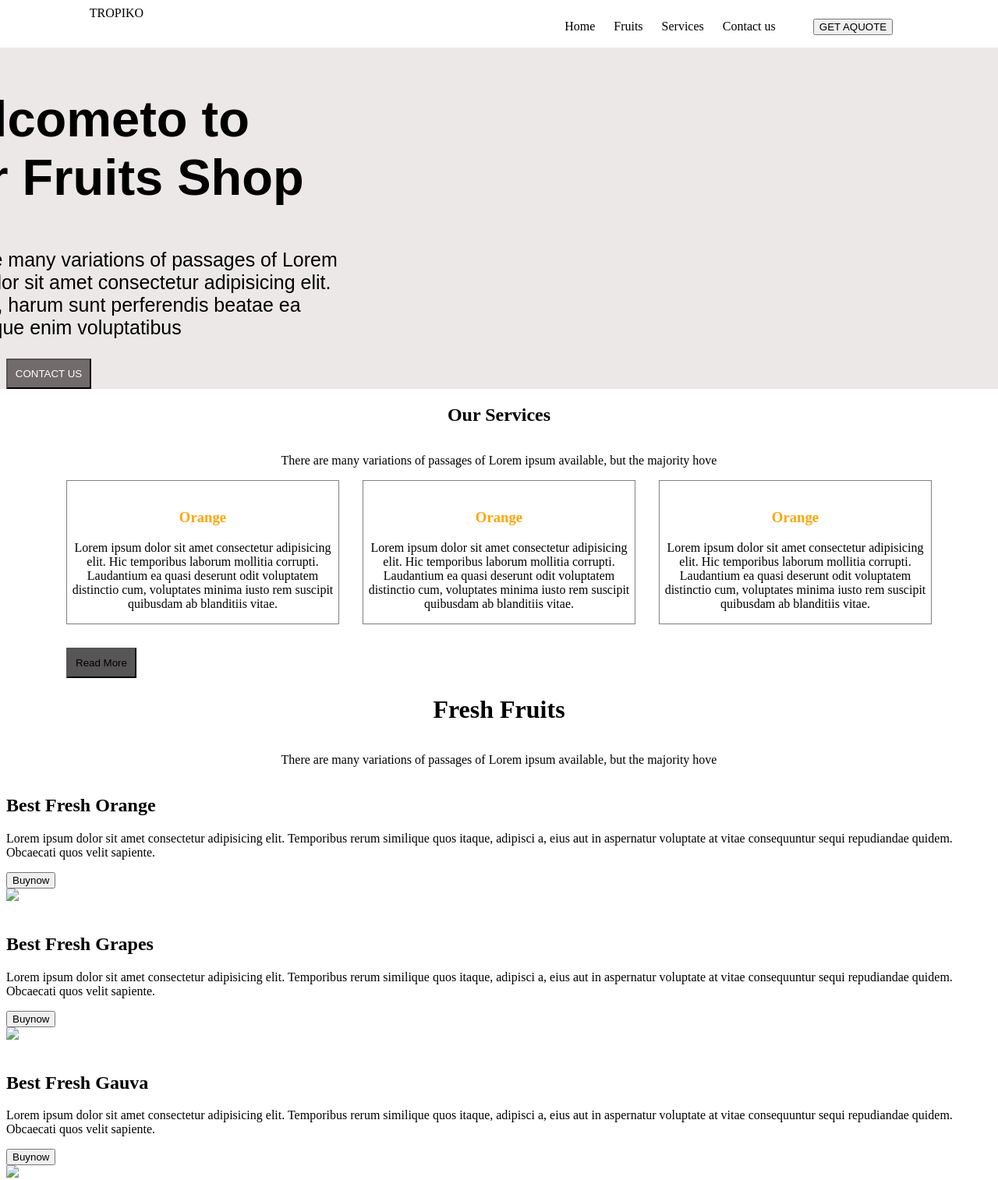
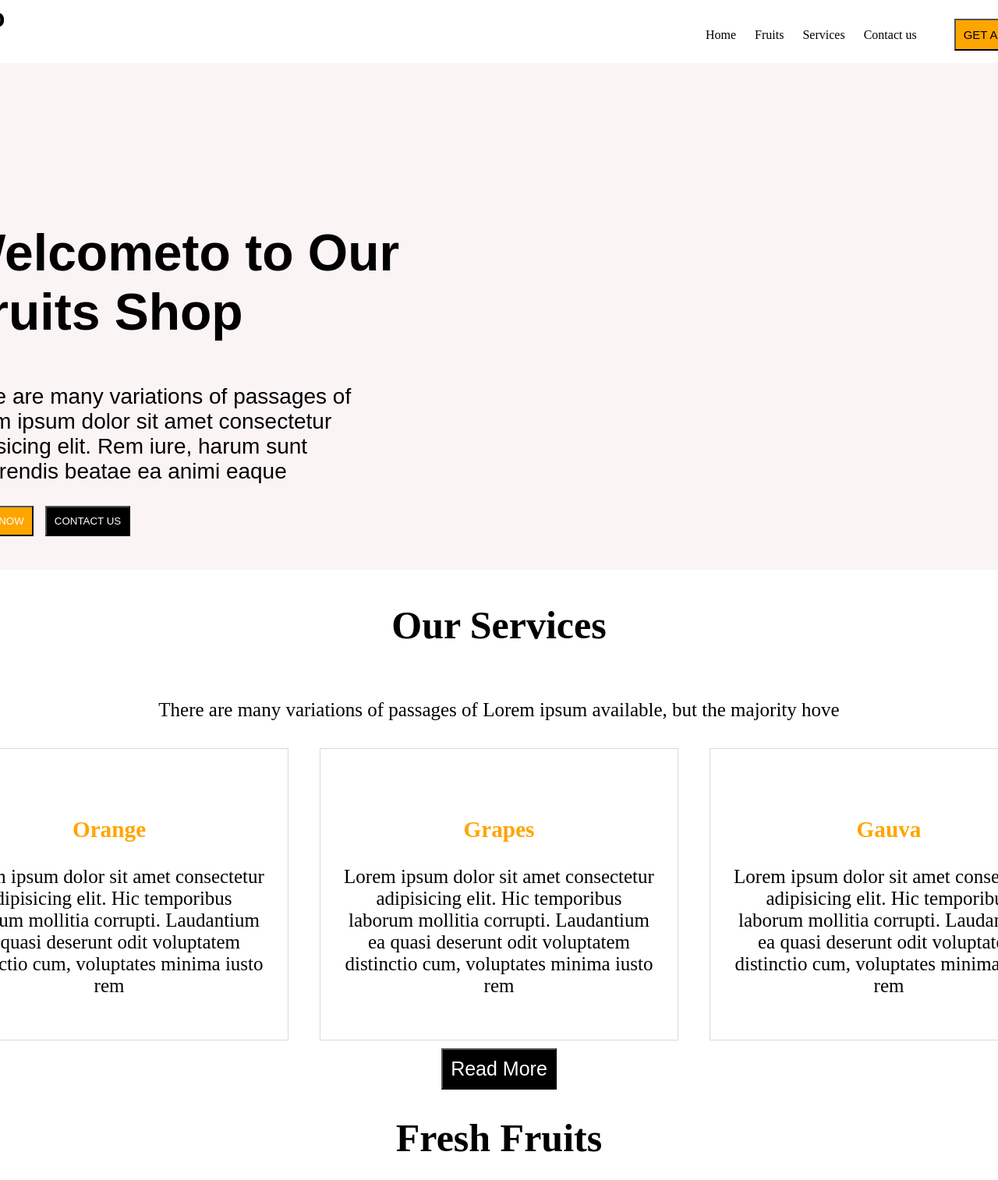
Before and after one commit to nita95/TROPIKO, a plain HTML site: page index.html in a window 1280 px wide. Shown: the top 1514 px of the page at 78% size. Drawn offline with Linux system fonts and the light colour scheme.

Commit message:
Trabajo relativamente terminado
ubicacion de los objetos terminado, solo hacen falta detalles pequeños de visualizacion.

```diff
--- a/index.html
+++ b/index.html
@@ -26,7 +26,7 @@
     <section class="menu2">
         <div class="menu2_text">
             <h2>Welcometo to Our Fruits Shop</h2>
-            <p> There are many variations of passages of Lorem ipsum dolor sit amet consectetur adipisicing elit. Rem iure, harum sunt perferendis beatae ea animi eaque enim voluptatibus </p>
+            <p> There are many variations of passages of Lorem ipsum dolor sit amet consectetur adipisicing elit. Rem iure, harum sunt perferendis beatae ea animi eaque  </p>
             <div class="btnmenu2">
                 <input type="button" id="compra" value="SHOP NOW">
                 <input type="button" id="contacto" value="CONTACT US">
@@ -45,23 +45,23 @@
         <div class="tarjetas">
             <img src="Imagenes/card-item-1.png" alt="">
             <h3>Orange</h3>
-            <p>Lorem ipsum dolor sit amet consectetur adipisicing elit. Hic temporibus laborum mollitia corrupti. Laudantium ea quasi deserunt odit voluptatem distinctio cum, voluptates minima iusto rem suscipit quibusdam ab blanditiis vitae.</p>
+            <p>Lorem ipsum dolor sit amet consectetur adipisicing elit. Hic temporibus laborum mollitia corrupti. Laudantium ea quasi deserunt odit voluptatem distinctio cum, voluptates minima iusto rem </p>
         </div>
         <div class="tarjetas">
             <img src="Imagenes/card-item-2.png" alt="">
-            <h3>Orange</h3>
-            <p>Lorem ipsum dolor sit amet consectetur adipisicing elit. Hic temporibus laborum mollitia corrupti. Laudantium ea quasi deserunt odit voluptatem distinctio cum, voluptates minima iusto rem suscipit quibusdam ab blanditiis vitae.</p>
+            <h3>Grapes</h3>
+            <p>Lorem ipsum dolor sit amet consectetur adipisicing elit. Hic temporibus laborum mollitia corrupti. Laudantium ea quasi deserunt odit voluptatem distinctio cum, voluptates minima iusto rem </p>
         </div>
         <div class="tarjetas">
             <img src="Imagenes/card-item-3.png" alt="">
-            <h3>Orange</h3>
-            <p>Lorem ipsum dolor sit amet consectetur adipisicing elit. Hic temporibus laborum mollitia corrupti. Laudantium ea quasi deserunt odit voluptatem distinctio cum, voluptates minima iusto rem suscipit quibusdam ab blanditiis vitae.</p>
+            <h3>Gauva</h3>
+            <p>Lorem ipsum dolor sit amet consectetur adipisicing elit. Hic temporibus laborum mollitia corrupti. Laudantium ea quasi deserunt odit voluptatem distinctio cum, voluptates minima iusto rem </p>
         </div>
+    </section>
     <div class="btntarjeta">
         <input type="button" value="Read More" id="btn" >
     </div>
 
-    </section>
 
         <div class="servicios">
             <h1>Fresh Fruits</h1>
@@ -69,33 +69,39 @@
         </div>
 
         <section class="frutas_frescas">
+            <div class="container_fruta">
                 <div class="frutas">
                   <h2>Best Fresh Orange</h2>
-                <p>Lorem ipsum dolor sit amet consectetur adipisicing elit. Temporibus rerum similique quos itaque, adipisci a, eius aut in aspernatur voluptate at vitae consequuntur sequi repudiandae quidem. Obcaecati quos velit sapiente.</p>
+                  <p>Lorem ipsum dolor sit amet consectetur adipisicing elit. Temporibus rerum similique quos itaque, adipisci a, eius aut in </p>
                     <input type="button" value="Buynow" id="compraya">
                     <div>
                         <img src="Imagenes/orange.png">
                   </div>
                 </div>
-            <br>
+
+            </div>
+            <div class="container_fruta">
                     <div class="frutas">
                          <h2>Best Fresh Grapes</h2>
-                <p>Lorem ipsum dolor sit amet consectetur adipisicing elit. Temporibus rerum similique quos itaque, adipisci a, eius aut in aspernatur voluptate at vitae consequuntur sequi repudiandae quidem. Obcaecati quos velit sapiente.</p>
+                         <p>Lorem ipsum dolor sit amet consectetur adipisicing elit. Temporibus rerum similique quos itaque, adipisci a, eius aut in </p>
                          <input type="button" value="Buynow" id="compraya">
                         <div>
                             <img src="Imagenes/grapes.png">
                         </div>
                     </div>
-            <br>
+            </div>
+            <div class="container_fruta">
                     <div class="frutas">
                         <h2>Best Fresh Gauva</h2>
-                <p>Lorem ipsum dolor sit amet consectetur adipisicing elit. Temporibus rerum similique quos itaque, adipisci a, eius aut in aspernatur voluptate at vitae consequuntur sequi repudiandae quidem. Obcaecati quos velit sapiente.</p>
+                        <p>Lorem ipsum dolor sit amet consectetur adipisicing elit. Temporibus rerum similique quos itaque, adipisci a, eius aut in </p>
                         <input type="button" value="Buynow" id="compraya">
                         <div>
                             <img src="Imagenes/gauva.png">
                         </div>
                     </div>
+            </div>
         </section>
+
         <div class="tasty">
             <img src="Imagenes/tasty-image.png" alt="">
             <div class="texto">VERY TASTY FRUIST</div>
--- a/style.css
+++ b/style.css
@@ -3,13 +3,20 @@
   flex-direction: column;
   justify-content: center;
   align-items: center;
+}
+
+.encabezado{
+  display: grid;
+  grid-template-columns: repeat(2,550px);
+  gap: 450px;
 
   }
 
-.encabezado{
-  display: flex;
-  flex-direction: row;
-  gap: 500px;
+section .logo{
+font-size: 30px;
+font-weight: bold;
+
+
 }
 .menu {
     list-style-type: none; /* Elimina los puntos de la lista */
@@ -19,30 +26,45 @@
  .menu li {
     display: inline;
     margin-right: 20px; /* Ajusta el espacio entre los elementos */
+  }
 
+  .menu input {
+    background-color: orange;
+    padding: 10px;
+    font-size: 15px;
     }
+
   .menu li img{
     width: 20px;
+}
 
-  }
   .menu2{
-    background-color: rgb(236, 232, 232);
+    background-color: rgb(251, 244, 244);
     display: grid;
     grid-template-columns: repeat(2,700px);
-    gap: 150px;
+    padding-top: 150px;
+    width: 1450PX;
+    height: 500px;
+
 
   }
   .menu2_text h2{
     font-family:Arial, Helvetica, sans-serif;
-    font-size: 65px;
+    font-size: 66px;
+    font-weight: bold;
     padding-left: 30px;
-    width: 550px;
+    width: 600px;
+
   }
   .menu2_text p{
     font-family:Arial, Helvetica, sans-serif;
-    font-size: 25px;
-    padding-left: 30px;
-    width: 550px;
+    font-size: 28px;
+    padding-left: 20px;
+    width: 600px;
+  }
+  .menu2 div img{
+    width: 590px;
+
   }
 .btnmenu2{
   display: flex;
@@ -56,45 +78,86 @@
     padding: 10px;
  }
  .btnmenu2 #contacto{
-  background-color: rgb(113, 107, 107);
+  background-color: black;
   color: white;
   padding: 10px;
 
 }
-  .menu2 div img{
-    width: 380px;
-    margin-top: 60px;
-    margin-left: 150px;
-  }
 
 .tarjeta {
     display: grid;
-    grid-template-columns: repeat(3, 350px) ;
-    gap: 30px;
+    grid-template-columns: repeat(3, 460px) ;
+    gap: 40px;
+    padding: 10px;
     justify-content: center;
-
+    font-size: 25px;
 
 }
 .tarjetas{
-    border: 1px solid gray;
+    border: 1px solid rgb(220, 218, 218);
     text-align: center;
-
+    padding: 30px;
 }
 
 .tarjetas h3{
     color: orange;
 }
 
+.btntarjeta #btn{
+    background-color:black;
+    color:white;
+    font-size: 25px;
+    padding: 10px ;
+
+}
 .servicios  {
   display: flex;
   flex-direction: column;
   align-items: center;
+}
+.servicios h1{
+  font-size: 50px;
+}
+.servicios p{
+  font-size: 25px;
+}
+
+
+.container_fruta{
+  display: grid;
+  grid-template-columns: repeat(2,685px);
+  padding: 50px;
+  position: relative;
+  height: 350px;
+  border: 2px black;
+}
+
+.frutas img {
+position: absolute;
+top:100px;
+right:50px;
+}
+
+.frutas h2{
+  font-size: 36px;
+}
+.frutas p{
+  font-size: 36px;
+  margin: 20px;
 
 }
-.btntarjeta #btn{
-    background-color: rgb(87, 85, 85);
-    padding: 10px ;
+.frutas input{
+  font-size: 30px;
+  padding-left: 40px;
+  padding-right: 40px;
+  padding-top: 5px;
+  padding-bottom: 5px;
+  background-color: black;
+  color: white;
 }
+
+
+
 .tasty{
   position: relative;
   width: 1500px; /* Ancho de la imagen */
```
Lines whose indentation alone changed are shown as unchanged.
